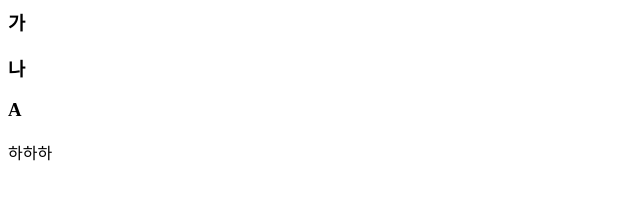
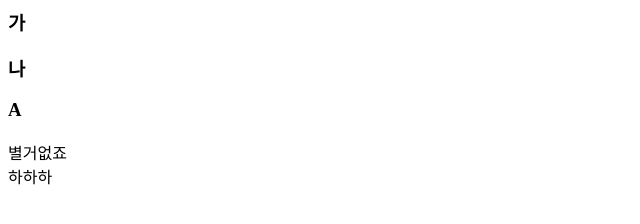
Before and after one commit to ty1329/htmlTest, a plain HTML site: page index.html in a window 1280 px wide. Shown: the full height of the page, 0-640 px from the left. Drawn offline with Linux system fonts and the light colour scheme.

Commit message:
gkgkgkgkgkggk

```diff
--- a/index.html
+++ b/index.html
@@ -5,6 +5,8 @@
 		<h3>나</h3>
 		<h3>A</h3>
 
+
+			<div>별거없죠</div>
 		<div>하하하</div>
 	</body>
 </html>
```
